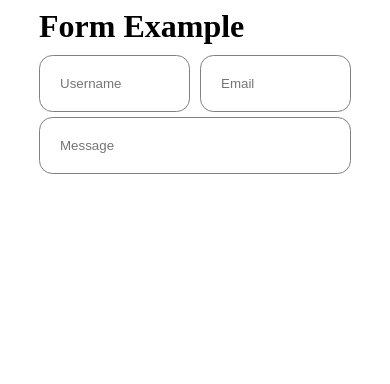
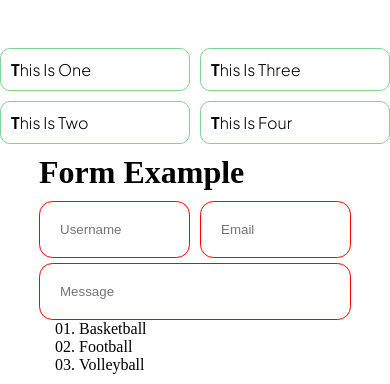
Before and after one commit to Noiid/tl-simulation-week-2, a plain HTML site: page index.html in a window 390 px wide. Shown: the part 1546-1930 px from the top of the page. Before the commit the page ends 1730 px from the top, so only its background shows below. Drawn offline with Linux system fonts and the light colour scheme.

Commit message:
feat: applying grid

```diff
--- /dev/null
+++ b/home-style.css
@@ -0,0 +1,5 @@
+input {
+    padding: 1.5em;
+    border: 1px solid red;
+    border-radius: 1em;
+}
--- a/index.html
+++ b/index.html
@@ -6,6 +6,12 @@
     <meta name="viewport" content="width=device-width, initial-scale=1.0">
     <title>Document</title>
     <link rel="stylesheet" href="style.css">
+    <link rel="stylesheet" href="home-style.css">
+
+    <link rel="preconnect" href="https://fonts.googleapis.com">
+    <link rel="preconnect" href="https://fonts.gstatic.com" crossorigin>
+    <link href="https://fonts.googleapis.com/css2?family=Plus+Jakarta+Sans:ital,wght@0,200..800;1,200..800&display=swap"
+        rel="stylesheet">
 </head>
 
 <body>
@@ -14,16 +20,16 @@
             <img src="assets/compas-ui-web-svgrepo-com.svg" alt="logo" class="navbar-logo">
         </div>
         <div>
-            <a href="">Home</a>
+            <a href="" class="menu-home">Home</a>
             <a href="">Profile</a>
             <a href="">About us</a>
         </div>
     </header>
 
-    <div class="container">
+    <main class="container">
         <div class="container-content">
             <div class="box">
-                <h1>This is box</h1>
+                <h1 class="text-blue pl-2">This is box</h1>
                 <p>This is a content box</p>
                 <img src="https://th.bing.com/th/id/OIP.resCnCAO4N9_nG1TExgw4wHaEu?w=287&h=183&c=7&r=0&o=5&dpr=1.3&pid=1.7"
                     alt="Gambar kucing" class="img-card">
@@ -47,7 +53,22 @@
                     alt="Gambar kucing" class="img-card">
             </div>
         </div>
-    </div>
+    </main>
+
+    <section class="container-grid">
+        <div class="item-grid-one">
+            <p>this is one</p>
+        </div>
+        <div class="item-grid-two">
+            <p>this is two</p>
+        </div>
+        <div class="item-grid-three">
+            <p>this is three</p>
+        </div>
+        <div class="item-grid-four">
+            <p>this is four</p>
+        </div>
+    </section>
 
     <div class="container">
         <div class="container-form">
@@ -59,6 +80,11 @@
                 </div>
                 <input type="text" placeholder="Message">
             </form>
+            <ul>
+                <li>Basketball</li>
+                <li>Football</li>
+                <li>Volleyball</li>
+            </ul>
         </div>
     </div>
 
--- a/style.css
+++ b/style.css
@@ -66,12 +66,6 @@ a:active {
     height: 60%;
 }
 
-@media only screen and (max-width: 1020px) {
-    .container-content {
-        justify-content: center;
-    }
-}
-
 @media only screen and (max-width: 400px) {
     .navbar {
         flex-direction: column;
@@ -107,3 +101,86 @@ input {
     border: 1px solid gray;
     border-radius: 1em;
 }
+
+.container-grid {
+    font-family: "Plus Jakarta Sans", sans-serif;
+    font-optical-sizing: auto;
+    font-weight:300;
+    font-style: normal;
+    text-transform: capitalize;
+    margin-top: 50px;
+    display: grid;
+    grid-template-columns: 1fr 1fr 1fr;
+    grid-template-rows: repeat(3, 1fr);
+    grid-gap: 10px;
+}
+
+.container-grid > div {
+    border: 1px solid #7ed592;
+    border-radius: 10px;
+    padding: 10px;
+}
+
+.container-grid > div > p::first-letter {
+    font-weight: bold;
+}
+
+.container-grid > div > p:hover {
+    color: red;
+}
+
+.item-grid-one {
+    grid-column: 1 / 4;
+}
+
+.item-grid-two {
+    grid-column: 1;
+    grid-row: 2 / 4;
+}
+
+.item-grid-three {
+    grid-column: 2 / 4;
+    grid-row: 2;
+}
+.item-grid-four {
+    grid-column: 2 / 4;
+    grid-row: 3;
+}
+ul {
+    list-style: decimal-leading-zero;
+}
+
+/* .container-grid > div > p {
+
+} */
+@media only screen and (max-width: 1020px) {
+    .container-content {
+        justify-content: center;
+    }
+
+    .container-grid {
+        display: grid;
+        grid-template-columns: 1fr 1fr;
+        grid-template-rows: repeat(2, 1fr);
+        grid-gap: 10px;
+    }
+
+    .item-grid-one {
+        grid-column: 1;
+        grid-row: 1;
+    }
+
+    .item-grid-two {
+        grid-column: 1;
+        grid-row: 2;
+    }
+
+    .item-grid-three {
+        grid-column: 2;
+        grid-row: 1;
+    }
+    .item-grid-four {
+        grid-column: 2;
+        grid-row: 2;
+    }
+}
```
